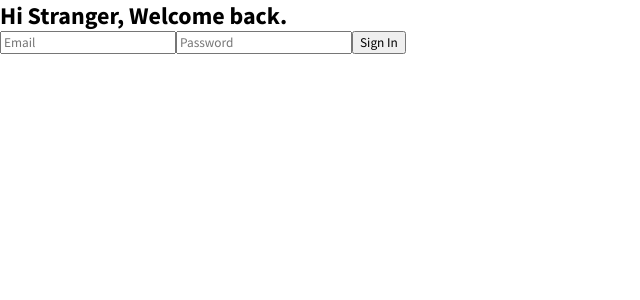
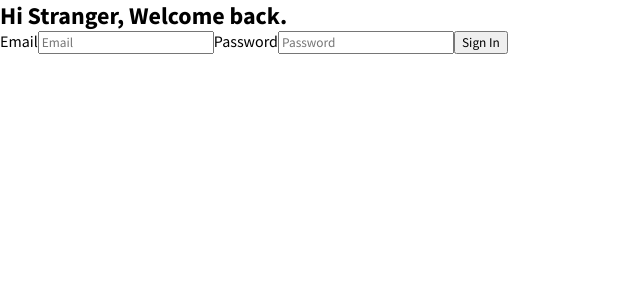
Before and after one commit to davidokani/Dashboard-79, a React (Create React App) app: page /login in a window 1280 px wide. Shown: the top 300 px of the page, without its empty margins (0-640 px from the left). Built offline with nearby package versions, Linux system fonts and the light colour scheme.

Commit message:
Done check up work

```diff
--- a/src/components/tableLarge/tableLarge.css
+++ b/src/components/tableLarge/tableLarge.css
@@ -7,6 +7,7 @@
     width: auto;
     padding: 20px;
     margin: 2px;
+    height: 500px;
 }
 
 .tableLgTitle {
--- a/src/components/tablesmall/tableSmall.css
+++ b/src/components/tablesmall/tableSmall.css
@@ -4,7 +4,7 @@
     box-shadow: 0px 0px 15px -10px rgba(0, 0, 100, 5);
     position: relative;
     left: 750px;
-    top: 140px;
+    top: 10px;
     padding: 20px;
     margin: 2px;
     width: 600px;
@@ -15,11 +15,32 @@
     font-weight: 600;
 }
 
+.tableSmTable {
+    width: 100%;
+    border-spacing: 20px;
+}
+
+.tableLgTh {
+    text-align: left;
+}
+
+.tableLgUser {
+    display: inline-flex;
+    font-weight: 600;
+}
+
 td img {
     width: 40px;
     height: 40px;
     border-radius: 50%;
     object-fit: cover;
+    margin-right: 50px;
+}
+
+.tableSmDate,
+.tableSmAmount,
+.tableSmStatus {
+    font-weight: 300;
 }
 
 .tableSmBtn {
--- a/src/pages/home/Home.jsx
+++ b/src/pages/home/Home.jsx
@@ -1,10 +1,10 @@
 import React from 'react'
 import './home.scss'
-import { BrowserRouter, Routes, Route } from 'react-router-dom'
+// import { BrowserRouter, Routes, Route } from 'react-router-dom'
 import Sidebar from '../../components/sidebar/Sidebar'
 import Navbar from '../../components/navbar/Navbar'
 import Widget from '../../components/widget/Widget'
-import Featured from '../../components/featured/Featured'
+// import Featured from '../../components/featured/Featured'
 import Chart from '../../components/chart/Chart'
 import TableLarge from '../../components/tableLarge/TableLarge'
 import TableSmall from '../../components/tablesmall/TableSmall'
--- a/src/pages/list/List.jsx
+++ b/src/pages/list/List.jsx
@@ -1,7 +1,17 @@
-import React from 'react'
+// import React from 'react'
 
-const List = () => {
-  return <div>List</div>
+// const List = () => {
+//   return <div>List</div>
+// }
+
+// export default List
+
+import "./list.css"
+// import { BrowserRouter, Routes, Route } from 'react-router-dom'
+
+
+export default function List() {
+  return (
+    <div className='list'>List</div>
+  )
 }
-
-export default List
--- /dev/null
+++ b/src/pages/list/list.css
@@ -0,0 +1,3 @@
+.list {
+    flex: 4;
+}
--- a/src/pages/login/Login.jsx
+++ b/src/pages/login/Login.jsx
@@ -2,12 +2,16 @@ import React from 'react'
 
 const Login = () => {
   return <div>
-    <form action="">
-      <h2>Hi Stranger, Welcome back.</h2>
-      <input type="text" placeholder='Email' />
-      <input type="password" placeholder='Password' maxLength={12} />
-      <button>Sign In</button>
-    </form>
+    <div className='container'>
+      <form action="">
+        <h2>Hi Stranger, Welcome back.</h2>
+        <label htmlFor="email">Email</label>
+        <input id='email' type="text" placeholder='Email' />
+        <label htmlFor="password">Password</label>
+        <input id='password' type="password" placeholder='Password' maxLength={12} />
+        <button>Sign In</button>
+      </form>
+    </div>
   </div>
 }
 
--- a/src/pages/login/login.scss
+++ b/src/pages/login/login.scss
@@ -1,5 +1,5 @@
-form {
-    background-color: white;
+.container {
+    background-color: black;
     justify-content: space-around;
     text-align: center;
 }
@@ -7,11 +7,18 @@ form {
 h2 {
     font-family: 'Segoe UI', Tahoma, Geneva, Verdana, sans-serif;
     font-weight: bold;
-    color: black;
+    color: darkblue;
+}
+
+label {
+    color: white;
+    padding: 20px;
+    text-align: center;
+    margin: 12px;
 }
 
 button {
     font-weight: bold;
     color: white;
-    background-color: darkblue;
+    background-color: green;
 }
```
Also changed, not shown: src/pages/list/list.scss (deleted).
